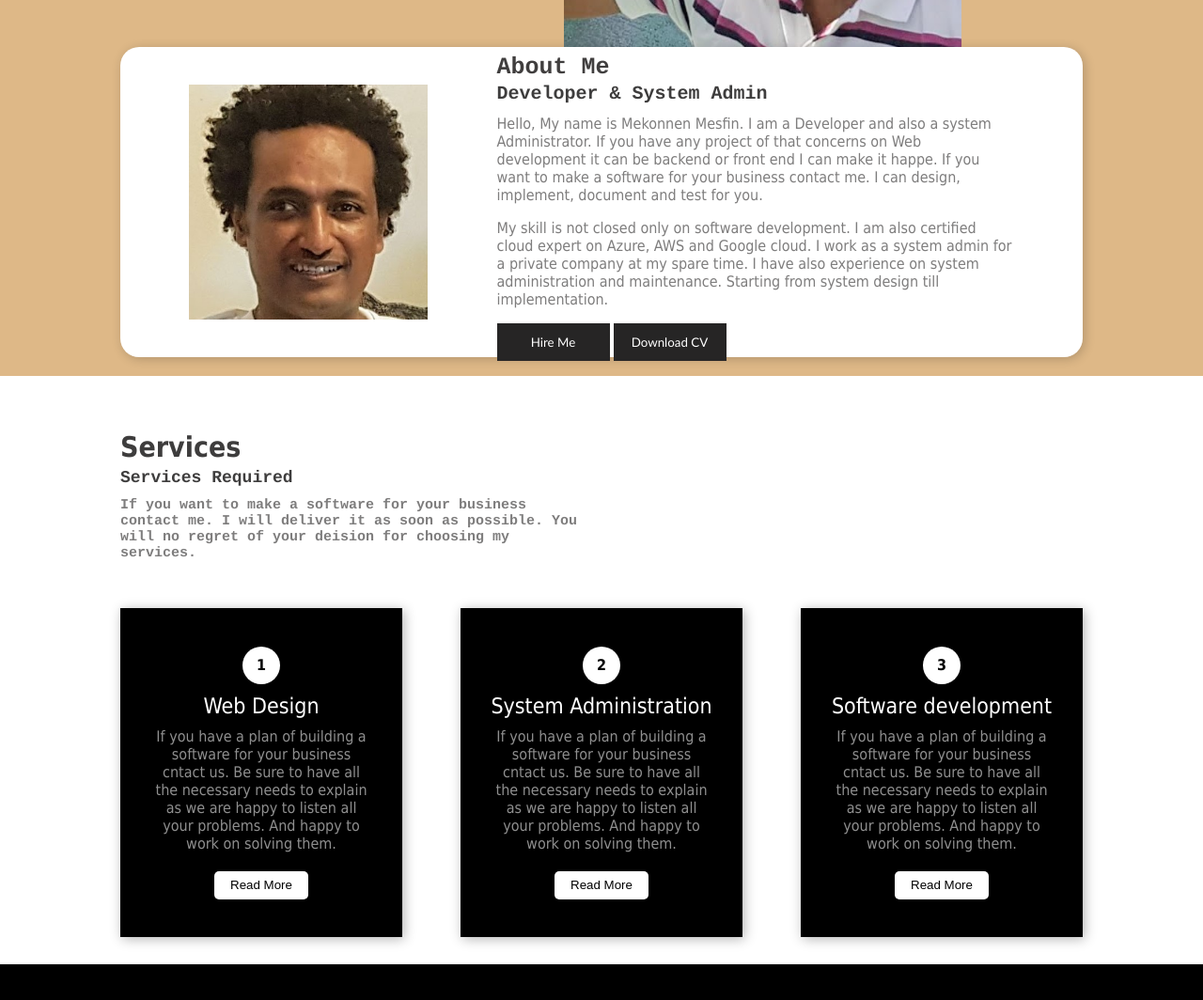
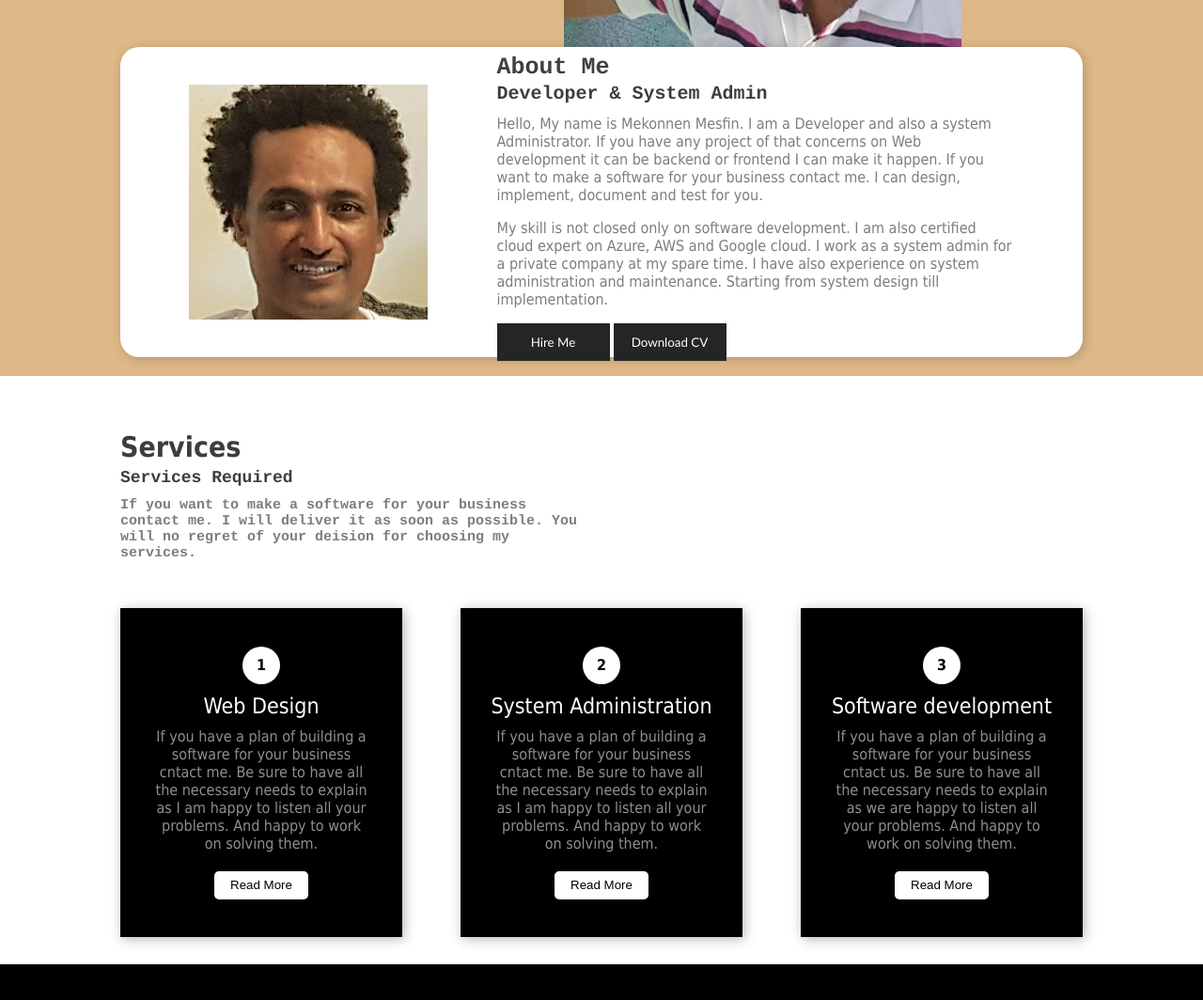
Before and after one commit to mekonnenmesfin/potfolio.github.io, a plain HTML site: page index.html in a window 1280 px wide. Shown: the part 620-1684 px from the top of the page at 94% size. Drawn offline with Linux system fonts and the light colour scheme.

Commit message:
Update index.html

```diff
--- a/index.html
+++ b/index.html
@@ -39,7 +39,7 @@
     <div class="about-text">
       <p>About Me</p>
       <p>Developer & System Admin</p>
-      <p>Hello, My name is Mekonnen Mesfin. I am a Developer and also a system Administrator. If you have any project of that concerns on Web development it can be backend or front end I can make it happe. If you want to make a software for your business contact me. I can design, implement, document and test for you. </p>
+      <p>Hello, My name is Mekonnen Mesfin. I am a Developer and also a system Administrator. If you have any project of that concerns on Web development it can be backend or frontend I can make it happen. If you want to make a software for your business contact me. I can design, implement, document and test for you. </p>
       <p>My skill is not closed only on software development. I am also certified cloud expert on Azure, AWS and Google cloud. I work as a system admin for a private company at my spare time. I have also  experience on system administration and maintenance. Starting from system design till implementation. </p>
       <!-- button-->
       <button>Hire Me</button>
@@ -60,14 +60,14 @@
     <div class="box-1">
       <span>1</span>
       <p class="heading">Web Design</p>
-      <p class="details">If you have a plan of building a software for your business cntact us. Be sure to have all the necessary needs to explain as we are happy to listen all your problems. And happy to work on solving them.</p>
+      <p class="details">If you have a plan of building a software for your business cntact me. Be sure to have all the necessary needs to explain as I am happy to listen all your problems. And happy to work on solving them.</p>
       <button>Read More</button>
     </div>
     <!--2-->
     <div class="box-2">
       <span>2</span>
       <p class="heading">System Administration</p>
-      <p class="details">If you have a plan of building a software for your business cntact us. Be sure to have all the necessary needs to explain as we are happy to listen all your problems. And happy to work on solving them.</p>
+      <p class="details">If you have a plan of building a software for your business cntact me. Be sure to have all the necessary needs to explain as I am  happy to listen all your problems. And happy to work on solving them.</p>
       <button>Read More</button>
     </div>
     <!--3-->
```
